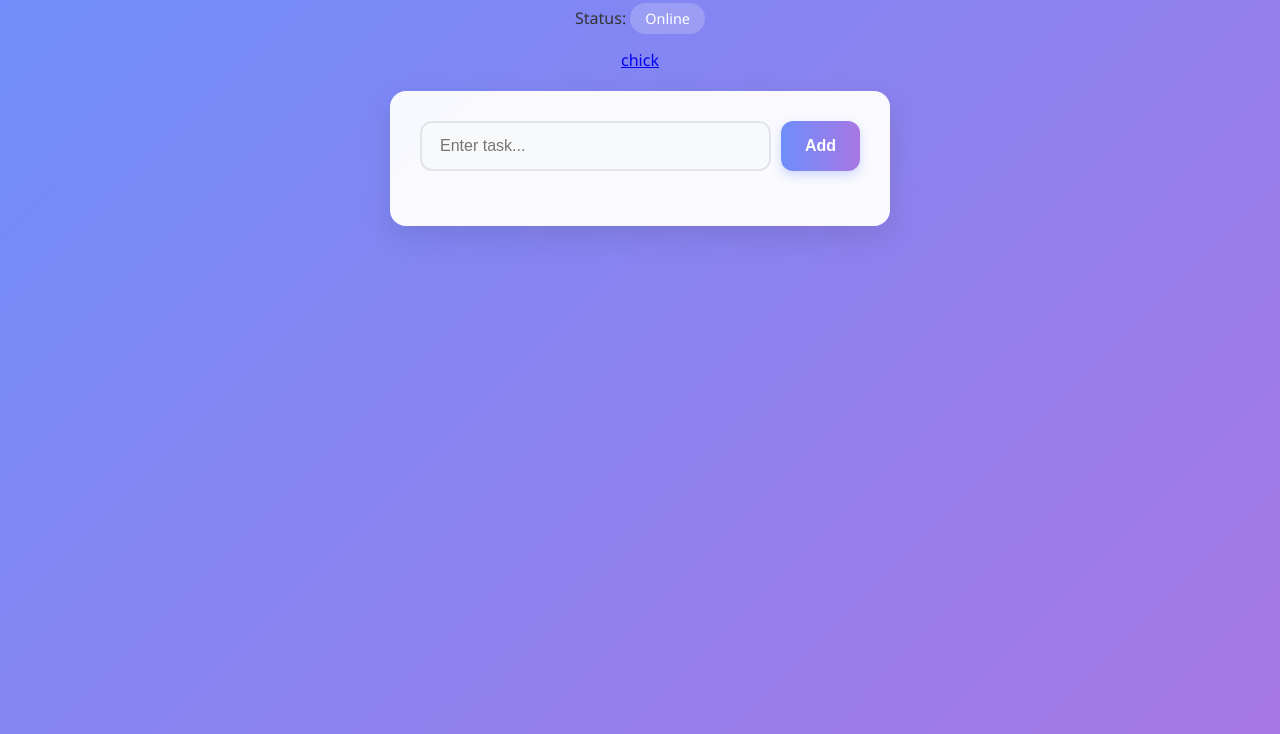
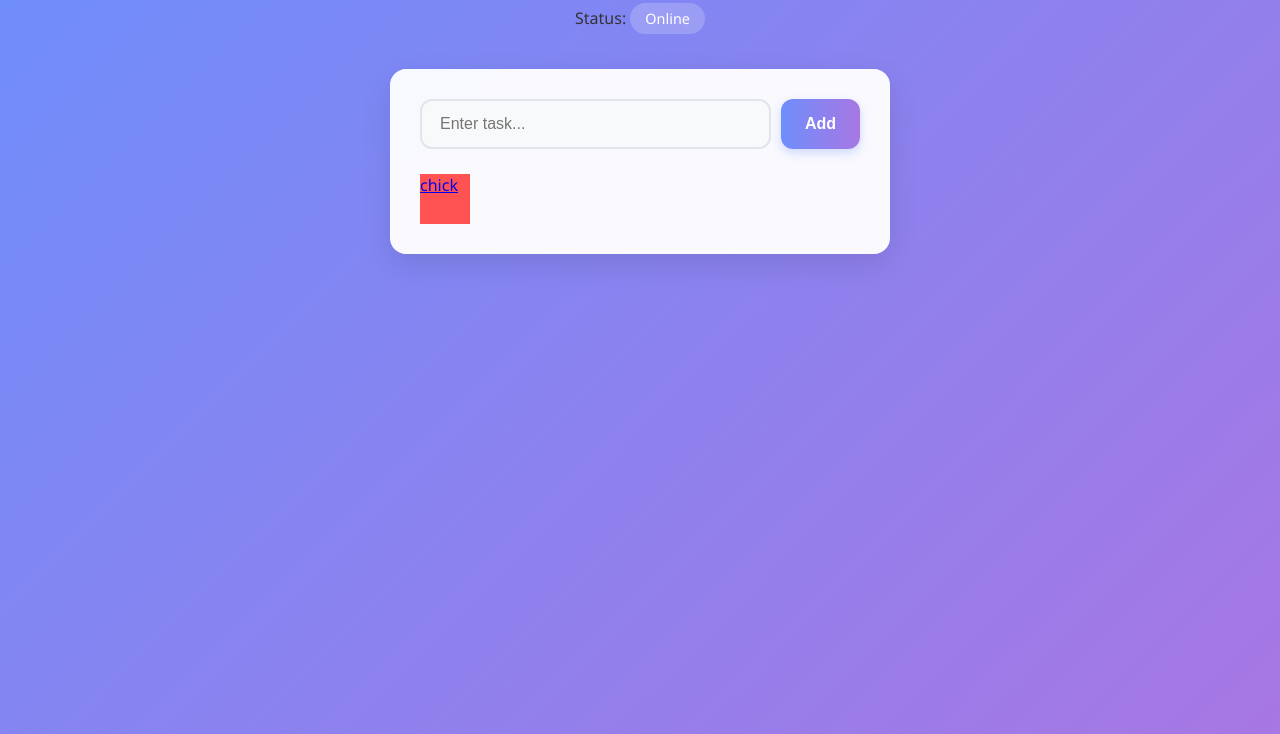
Before and after one commit to sopheaklaing/lesson1, a plain HTML site: page index.html in a window 1280 px wide. Shown: the part 66-800 px from the top of the page. Drawn offline with Linux system fonts and the light colour scheme.

Commit message:
Update app

```diff
--- a/index.html
+++ b/index.html
@@ -12,13 +12,15 @@
 <div class="status-container">
     <p>Status: <span id="status">Checking...</span></p>
 </div>
-<a href="./deshborad.html">chick</a>
+
 <div class="container">
     <form id="todoForm">
         <input type="text" id="task" placeholder="Enter task..." required>
         <button type="submit">Add</button>
     </form>
-
+    <div class="chick">
+    <a href="./deshborad.html">chick</a>
+</div>
     <ul id="todoList"></ul>
 </div>
 
--- a/style.css
+++ b/style.css
@@ -203,3 +203,8 @@ button:active {
         font-size: 1.8rem;
     }
 }
+.chick{
+    width: 50px;
+    height: 50px;
+    background-color: #ff5252;
+}
```
